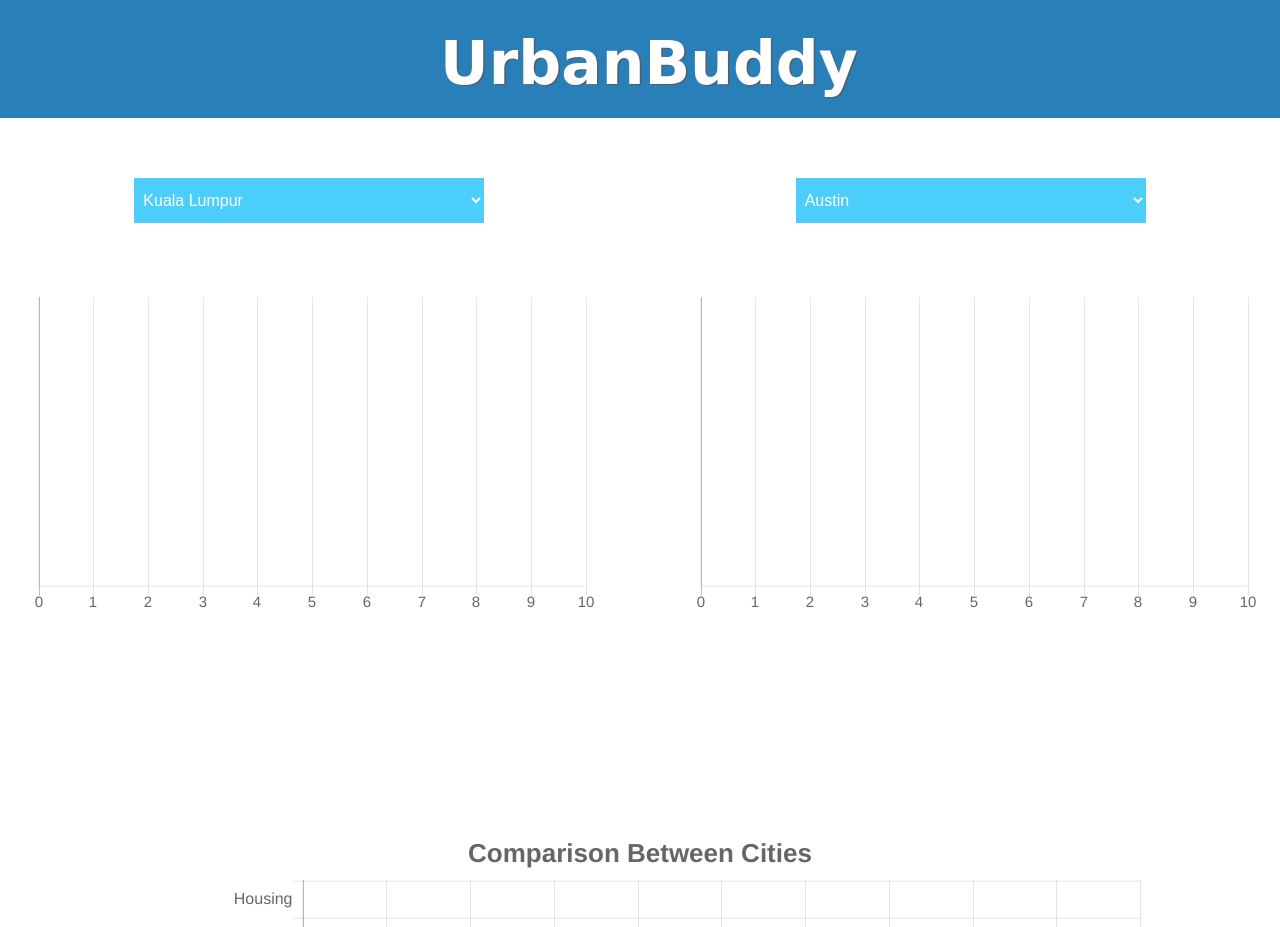
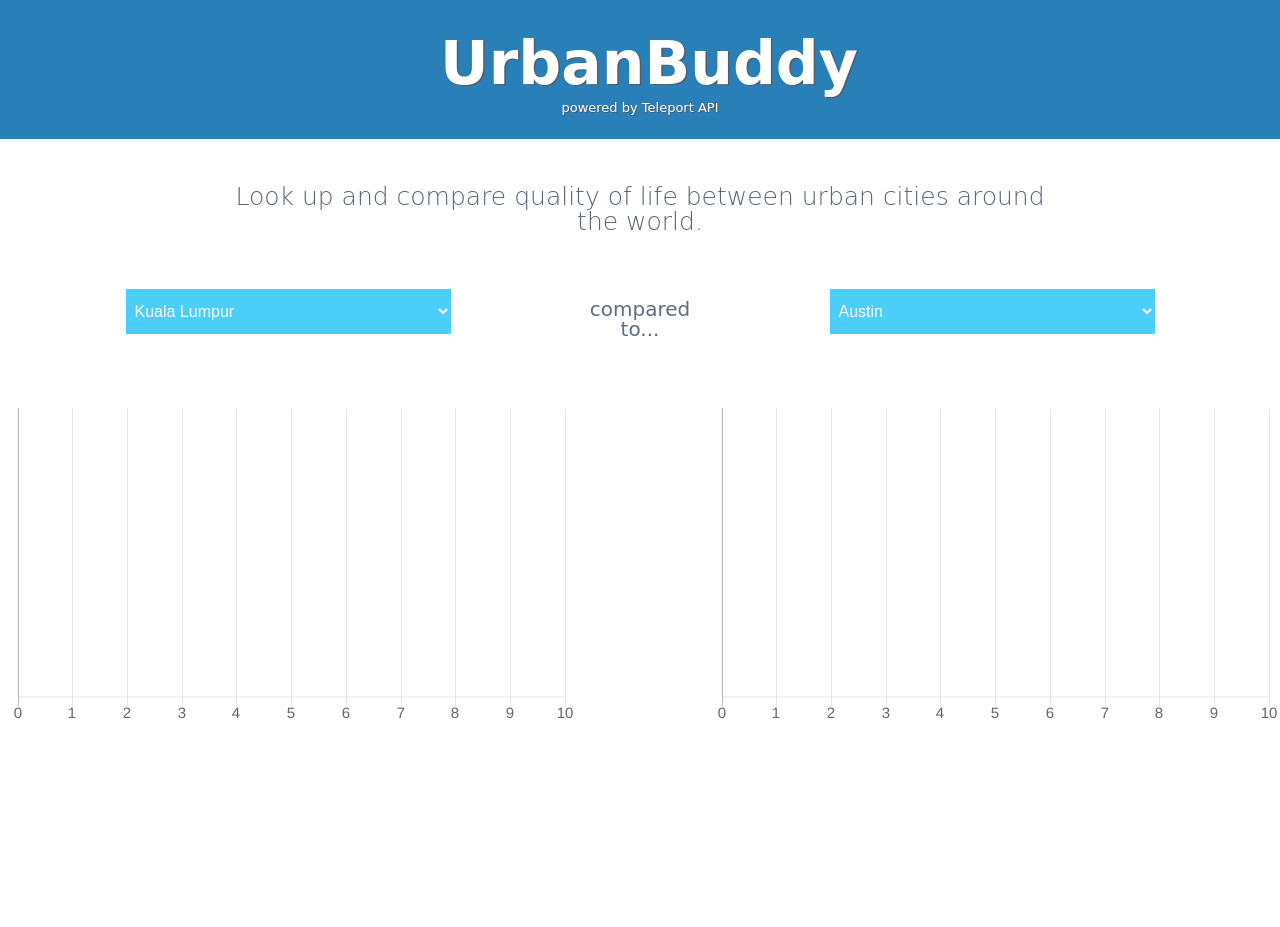
Before and after one commit to r-lee1/UrbanBuddy, a website: page index.html in a window 1280 px wide. Shown: the top 927 px of the page. Drawn offline with nearby package versions, Linux system fonts and the light colour scheme; no server answers; a web font is replaced by a local one.

Commit message:
add styling and app summary

```diff
--- a/index.html
+++ b/index.html
@@ -14,8 +14,10 @@
   <body>
   <nav>
     <h1>UrbanBuddy</h1>
+    <h2>powered by Teleport API</h2>
   </nav>
   <main>
+  <p class="main-p-1">Look up and compare quality of life between urban cities around the world.</p>
   <div class="cities">
     <div class="city">
       <select id="chart1Selection" name="chart1Selection">
@@ -121,7 +123,7 @@
         </div>
 
     </div>
-
+    <p class="main-p-2">compared to...</p>
     <br />
     <div class="city">
       <select id="chart2Selection" name="chart2Selection">
@@ -228,10 +230,11 @@
     </div>
   </div>
     <br />
-
+  <div class="comparison">
     <div class="comparison-chart-container">
       <canvas id="comparisonChart" class="chart"></canvas>
     </div>
+  </div>
   </main>
   <footer>
     <div class="links">
--- a/styles.css
+++ b/styles.css
@@ -15,14 +15,47 @@
   padding-top: 8px;
 }
 
+nav h2 {
+  font-size: 13px;
+  color: #fff;
+  font-family: 'Patua One', cursive;
+  font-weight: 400;
+  width: 400px;
+  margin: 0 auto;
+  text-align: center;
+  text-shadow: 1px 1px #535c68;
+  padding-top: 8px;
+}
+
 main {
   display: flex;
   flex-direction: column;
   background-color: #ecf0f1;
   background: fixed;
-  padding: 45px 0;
+  padding-top: 45px;
 }
 
+.main-p-1 {
+  font-size: 25px;
+  color: #566573;
+  font-family: 'Patua One', cursive;
+  font-weight: 100;
+  width: 850px;
+  text-align: center;
+  margin-left: auto;
+  margin-right: auto;
+  margin-bottom: 40px;
+}
+
+.main-p-2 {
+  font-size: 20px;
+  color: 	#5D6D7E;
+  font-family: 'Patua One', cursive;
+  font-weight: 400;
+  width: 400px;
+  text-align: center;
+  padding-top: 25px;
+}
 
 .chart-container {
   width: 45vw;
@@ -38,7 +71,7 @@
 .comparison-chart-container {
   width: 80vw;
   height: 90vh;
-  margin: 0 auto;
+  margin: 30px auto;
 }
 
 .cities {
@@ -57,7 +90,7 @@
 
 .city select {
   height: 45px;
-  width: 350px;
+  width: 325px;
   margin: 15px auto;
   padding: 5px;
   border: 1px solid #ecf0f1;
@@ -74,6 +107,12 @@
   font-family: 'Source Sans Pro', sans-serif;
   font-size: 18px;
   text-align: center;
+}
+
+.comparison {
+  width: 100%;
+  background-color: #EAEDED;
+  padding-bottom: 20px;
 }
 
 footer {
```
